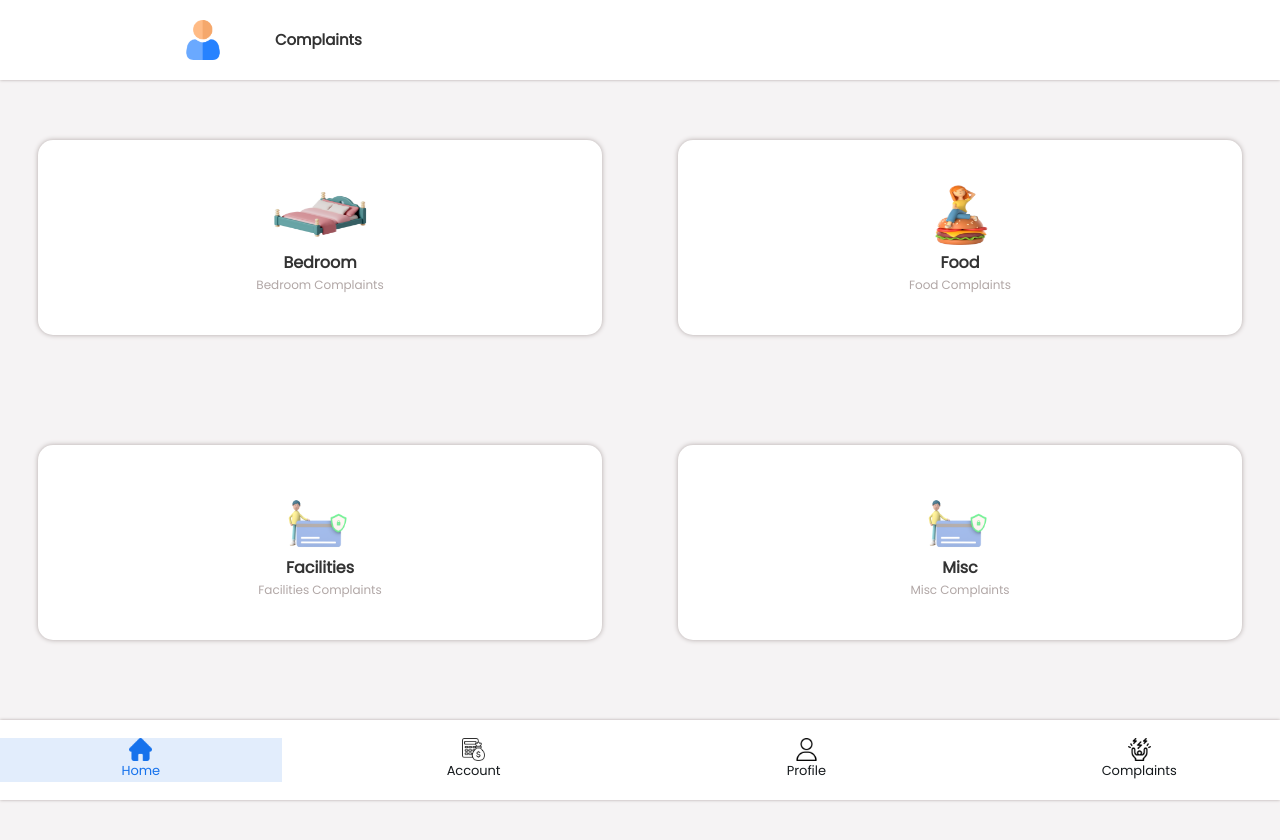
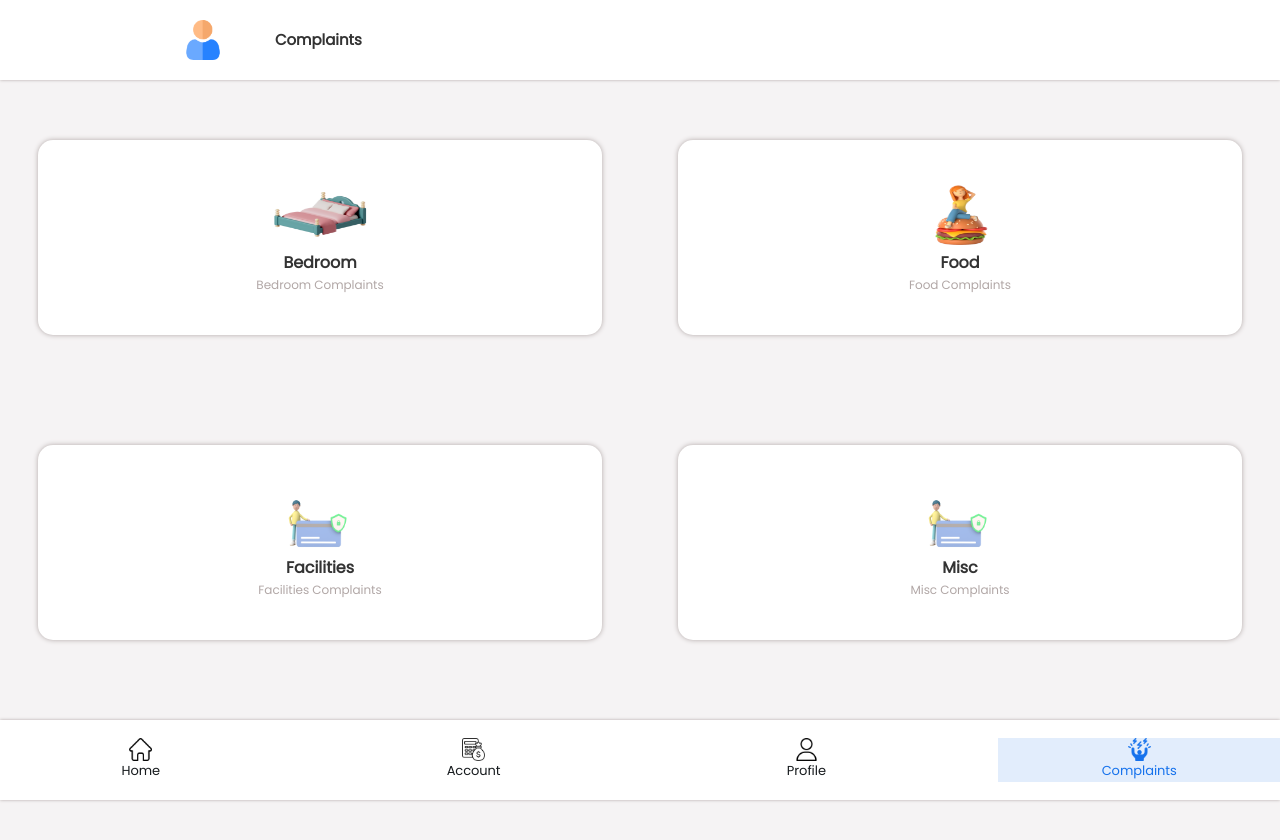
Before and after one commit to codeWithJooy/Rentfrontend, a React (Create React App) app: page /complaint in a window 1280 px wide. Shown: the top 840 px of the page. Built offline with nearby package versions, Linux system fonts and the light colour scheme.

Commit message:
Complaint Page Updated

```diff
--- a/src/Pages/Student/Complaint.js
+++ b/src/Pages/Student/Complaint.js
@@ -15,7 +15,7 @@ const Complaint = () => {
           <ComplaintUnit data={data} key={index} />
         ))}
       </div>
-      <StudentFooter />
+      <StudentFooter page={"Complaints"} />
     </div>
   );
 };
```
